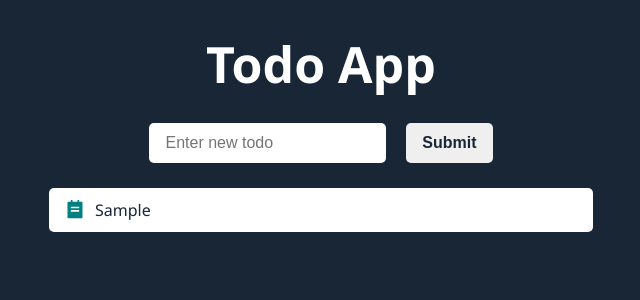
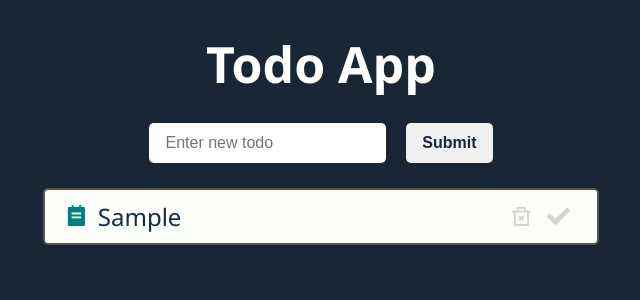
Before and after one commit to alpetrushkin/todo-app-v1, a React (Create React App) app: page / in a window 1280 px wide. Both pictures are taken after typing "Sample" into the empty fields and a click on the button "Submit". Shown: the top 300 px of the page, without its empty margins (319-959 px from the left). Built offline with nearby package versions, Linux system fonts and the light colour scheme.

Commit message:
удаение отдельных задач

```diff
--- a/src/components/Todos/Todo.js
+++ b/src/components/Todos/Todo.js
@@ -1,14 +1,17 @@
 import React from 'react';
-import { RiTodoFill } from "react-icons/ri";
+import {RiTodoFill, RiDeleteBin2Line} from "react-icons/ri";
+import {FaCheck} from "react-icons/fa";
 import s from './Todo.module.css';
 
 const Todo = ({todo, deleteTask}) => {
-    return (
-        <div className={s.todoBox} onDoubleClick={() => deleteTask(todo.id)}>
-            <RiTodoFill className={s.todoIcons}/>
-            <h3>{todo.title}</h3>
-        </div>
-    )
+   return (
+      <div className={s.todo} onDoubleClick={() => deleteTask(todo.id)}>
+         <RiTodoFill className={s.todoIcon}/>
+         <div className={s.todoText}>{todo.title}</div>
+         <RiDeleteBin2Line className={s.deleteIcon} onClick={() => deleteTask(todo.id)}/>
+         <FaCheck className={s.checkIcon}/>
+      </div>
+   )
 };
 
 export default Todo;
--- a/src/components/Todos/Todo.module.css
+++ b/src/components/Todos/Todo.module.css
@@ -1,24 +1,58 @@
-.todoBox {
+.todo {
     display: flex;
     align-items: center;
-    max-width: 40%;
-    margin: 10px auto;
-    background-color: #fff;
+    width: 40%;
+    padding: 10px 20px;
+    margin: 15px auto;
+    font-size: 1.5rem;
     border-radius: 5px;
-    text-align: left;
-    padding:  10px 16px;
-    line-height: 24px;
+    border: 2px solid #555;
+    color: #112d49;
+    background-color: #fbfef9;
 }
 
-.todoBox h3 {
-    font-size: 16px;
-    font-weight: 500;
-    color: #182636;
+.todoText {
+    width: 100%;
+    text-align: left;
 }
 
-.todoIcons {
+.todoIcon {
+    font-size: 1.8rem;
     margin-right: 10px;
-    width: 20px;
-    height: 20px;
     color: teal;
 }
+
+.completedTodo {
+    background-color: unset;
+    border-color: gray;
+    color: gray;
+}
+
+.todo.completedTodo .todoIcon,
+.todo.completedTodo .checkIcon,
+.todo.completedTodo .deleteIcon {
+    color: gray;
+}
+
+.checkIcon,
+.deleteIcon {
+    cursor: pointer;
+    color: lightgrey;
+    padding: 0 7px;
+    font-size: 1.8rem;
+    transition: transform 0.3s;
+}
+
+.checkIcon:hover,
+.deleteIcon:hover {
+    cursor: pointer;
+    transform: scale(1.3);
+}
+
+.checkIcon:hover {
+    color: green;
+}
+
+.deleteIcon:hover {
+    color: red;
+}
```
Also changed, not shown: src/App.js (indentation only).
